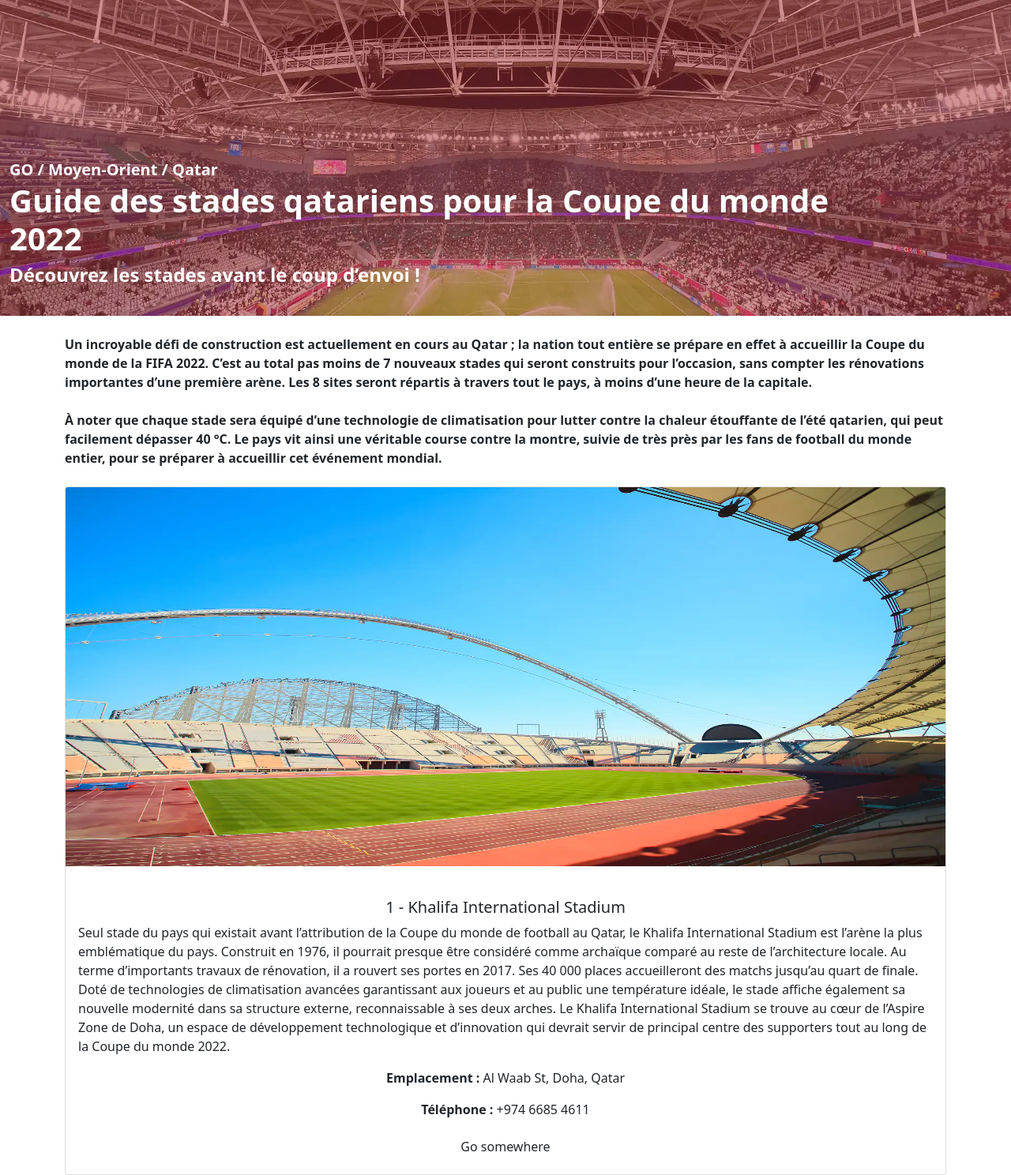
After one commit to HIND-HANSALI/gestion-des-tickets-fifa, a PHP site: page /pages/stade.php in a window 1280 px wide. The commit adds this page. Shown: the whole page at 79% size. Run offline with PHP 8.4, Linux system fonts and the light colour scheme.

Commit message:
frontend of page stades & theams

```diff
--- a/assets/css/style.css
+++ b/assets/css/style.css
@@ -23,6 +23,28 @@
 
 /* ______________YE______________ */
 
+.header-stades{
+    width: 100vw;
+    height: 50vh;
+    background-image: url(../img/essential/header.webp);
+    background-position: center;
+    z-index: -1;
+ }
+ .header-themes{
+   width: 100vw;
+   height: 50vh;
+   background-image: url(../img/essential/maxresdefault.jpg);
+   background-position: top;
+   background-repeat: round;
+   background-size: cover;
+   z-index: -1;
+ }
+ .opa{
+   width: 100vw;
+    height: 50vh;
+    background-color: brown;
+    opacity: 0.5;
+ }
 
 /* ______________Ak______________ */
 
--- a/model/database.php
+++ b/model/database.php
@@ -11,7 +11,6 @@ class Connection{
 
     //CONNECT TO MYSQL DATABASE USING PDO
     private function pdoConnection(){
-
         $con = new PDO('mysql:host=' . $this->serv . ';dbname=' . $this->DB, $this->user, $this->password);
         try {
             return $con;
--- /dev/null
+++ b/pages/stade.php
@@ -0,0 +1,55 @@
+<!DOCTYPE html>
+<html lang="en">
+<head>
+    <meta charset="UTF-8">
+    <meta http-equiv="X-UA-Compatible" content="IE=edge">
+    <meta name="viewport" content="width=device-width, initial-scale=1.0">
+    <title>Document</title>
+    <link rel="stylesheet" href="../assets/css/style.css">
+    <link href="https://cdn.jsdelivr.net/npm/bootstrap@5.0.2/dist/css/bootstrap.min.css" rel="stylesheet" integrity="sha384-EVSTQN3/azprG1Anm3QDgpJLIm9Nao0Yz1ztcQTwFspd3yD65VohhpuuCOmLASjC" crossorigin="anonymous">
+</head>
+<body class="overflow-y-scroll">
+
+     <div class=" position-relative header-stades">
+        <div class="opa"></div>
+        <!-- <img src="img/header.wedp" alt=""> -->
+        <div class="container position-absolute top-50 ">
+       <span class="text-white fs-5 fw-bold font-Roboto ">GO  /  Moyen-Orient  /  Qatar</span>
+
+        <h1 class="text-white fs-1 fw-bold font-Roboto">Guide des stades qatariens pour la Coupe du monde 2022</h1>
+        <h3 class="text-white fs-4 fw-bold font-Roboto">Découvrez les stades avant le coup d’envoi !</h3>
+        </div>
+     </div>
+     <div class="container">
+        <div class="pt-4 fw-bold font-Roboto">
+        Un incroyable défi de construction est actuellement en cours au Qatar ; la nation tout entière se prépare en effet à accueillir la Coupe du monde de la FIFA 2022. C’est au total pas moins de 7 nouveaux stades qui seront construits pour l’occasion, sans compter les rénovations importantes d’une première arène. Les 8 sites seront répartis à travers tout le pays, à moins d’une heure de la capitale.
+        </div>
+        <div class=" pt-4   fw-bold font-Roboto">
+        À noter que chaque stade sera équipé d’une technologie de climatisation pour lutter contre la chaleur étouffante de l’été qatarien, qui peut facilement dépasser 40 °C. Le pays vit ainsi une véritable course contre la montre, suivie de très près par les fans de football du monde entier, pour se préparer à accueillir cet événement mondial.
+        </div>
+        <div class="w-100 pt-4 d-flex justify-content-center">
+            <div class="card w-100 " >
+                <div class="pb-4">
+                <img src="../assets/img/essential/stade1.webp" class="card-img-top"  style="height: 30rem;" alt="stade 1">
+                </div>
+                <div class="card-body d-flex flex-column justify-content-center align-items-center">
+                    <h5 class="card-title">1 - Khalifa International Stadium</h5>
+                    <p class="card-text">Seul stade du pays qui existait avant l’attribution de la Coupe du monde de football au Qatar, le Khalifa International Stadium est l’arène la plus emblématique du pays. Construit en 1976, il pourrait presque être considéré comme archaïque comparé au reste de l’architecture locale. Au terme d’importants travaux de rénovation, il a rouvert ses portes en 2017. Ses 40 000 places accueilleront des matchs jusqu’au quart de finale. Doté de technologies de climatisation avancées garantissant aux joueurs et au public une température idéale, le stade affiche également sa nouvelle modernité dans sa structure externe, reconnaissable à ses deux arches.
+
+                    Le Khalifa International Stadium se trouve au cœur de l’Aspire Zone de Doha, un espace de développement technologique et d’innovation qui devrait servir de principal centre des supporters tout au long de la Coupe du monde 2022.</p>
+
+                    <p> <strong> Emplacement :</strong> Al Waab St, Doha, Qatar </p>
+                    <p><strong> Téléphone :</strong>  +974 6685 4611</p>
+                    <a href="#" class="btn">Go somewhere</a>
+                </div>
+            </div>
+        </div>
+
+     </div>
+
+
+     <script src="https://cdn.jsdelivr.net/npm/bootstrap@5.0.2/dist/js/bootstrap.bundle.min.js" integrity="sha384-MrcW6ZMFYlzcLA8Nl+NtUVF0sA7MsXsP1UyJoMp4YLEuNSfAP+JcXn/tWtIaxVXM" crossorigin="anonymous"></script>
+      <script src="https://cdn.jsdelivr.net/npm/@popperjs/core@2.9.2/dist/umd/popper.min.js" integrity="sha384-IQsoLXl5PILFhosVNubq5LC7Qb9DXgDA9i+tQ8Zj3iwWAwPtgFTxbJ8NT4GN1R8p" crossorigin="anonymous"></script>
+      <script src="https://cdn.jsdelivr.net/npm/bootstrap@5.0.2/dist/js/bootstrap.min.js" integrity="sha384-cVKIPhGWiC2Al4u+LWgxfKTRIcfu0JTxR+EQDz/bgldoEyl4H0zUF0QKbrJ0EcQF" crossorigin="anonymous"></script>
+</body>
+</html>
```
Also changed, not shown: pages/equipe.php (added, +55 -0 lines), assets/img/essential/header.webp (added), assets/img/essential/maxresdefault.jpg (added), assets/img/essential/stade1.webp (added), includes/footer.php (added).
